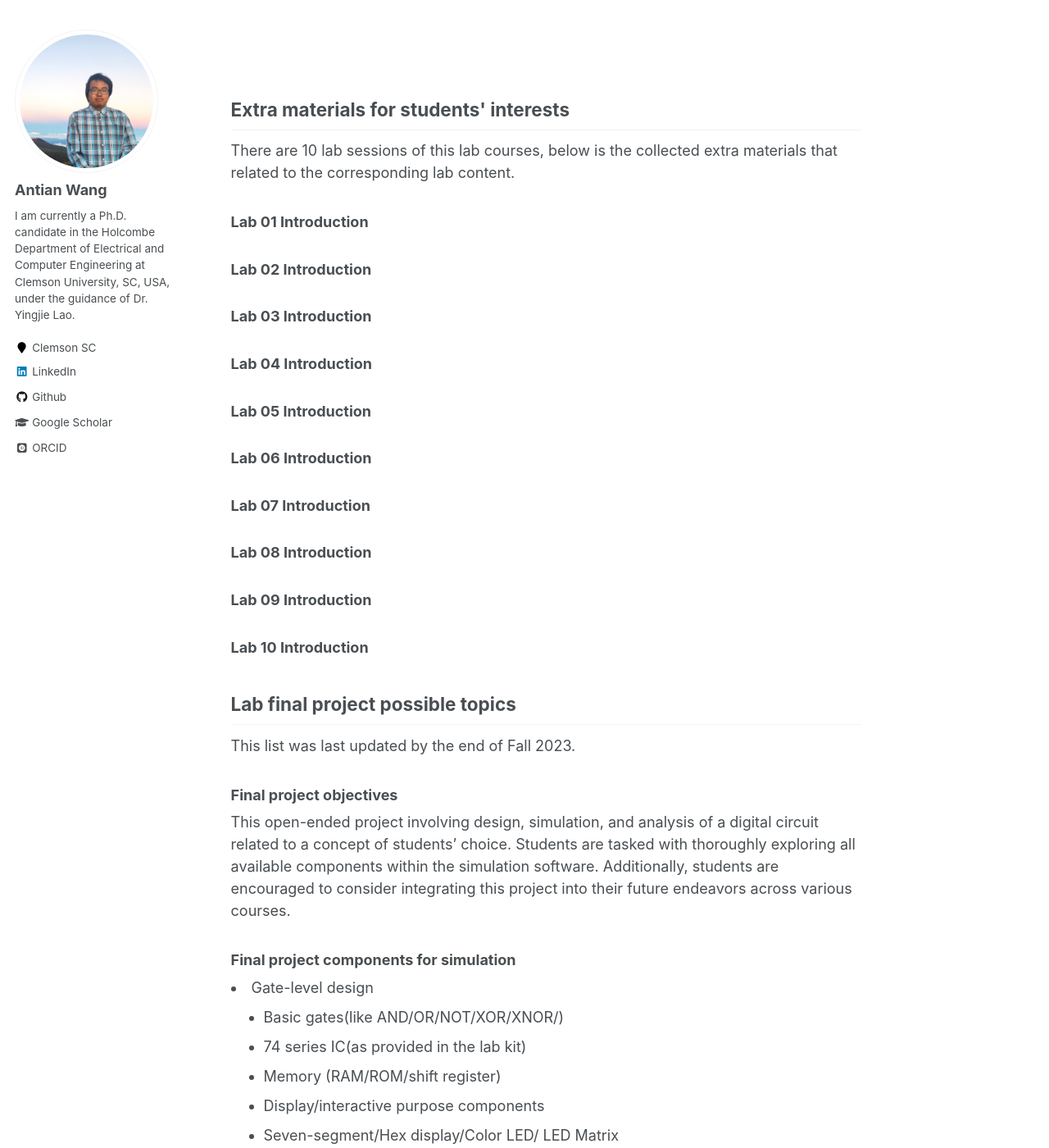
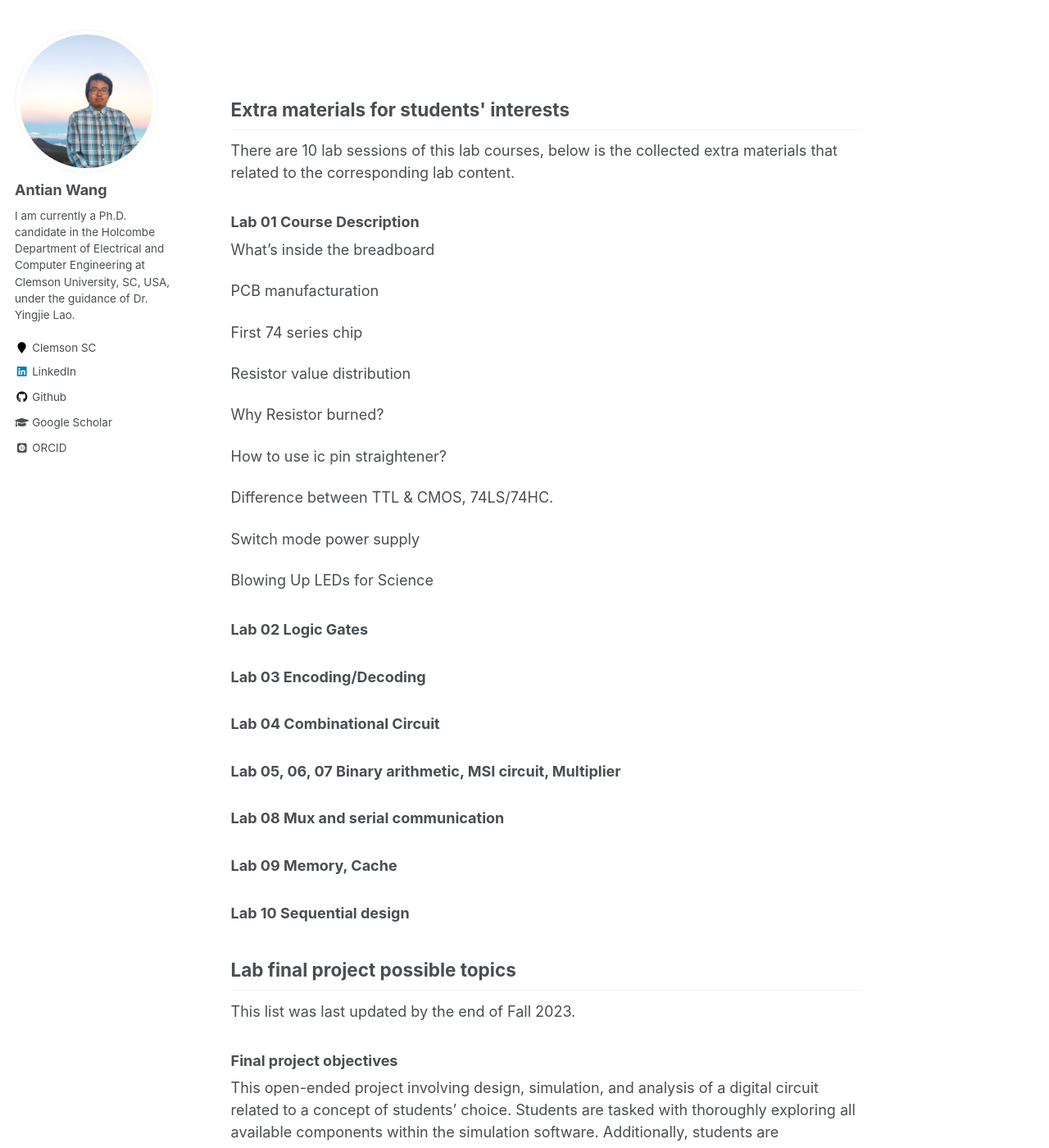
Before and after one commit to wangantian/wangantian.github.io, a Jekyll site: the page built from _teaching/Clemson_ECE2090.md, in a window 1280 px wide and 1400 px high, scrolled down 1735 px. Shown: the whole window at 82% size. Built offline with Jekyll 4.4.1, drawn with Linux system fonts in a browser that asks for light colours; some web fonts are replaced; formulas are drawn with MathJax 3.

Commit message:
Update Clemson_ECE2090.md

```diff
--- a/_teaching/Clemson_ECE2090.md
+++ b/_teaching/Clemson_ECE2090.md
@@ -38,16 +38,31 @@ The draft of the basic usage is avalible here <embed src="https://wangantian.git
 
 <h2 id="Extra_material">Extra materials for students' interests</h2>
 There are 10 lab sessions of this lab courses, below is the collected extra materials that related to the corresponding lab content.
-<h3> Lab 01 Introduction </h3>
-<h3> Lab 02 Introduction </h3>
-<h3> Lab 03 Introduction </h3>
-<h3> Lab 04 Introduction </h3>
-<h3> Lab 05 Introduction </h3>
-<h3> Lab 06 Introduction </h3>
-<h3> Lab 07 Introduction </h3>
-<h3> Lab 08 Introduction </h3>
-<h3> Lab 09 Introduction </h3>
-<h3> Lab 10 Introduction </h3>
+<h3> Lab 01 Course Description </h3>
+What's inside the breadboard
+
+PCB manufacturation
+
+First 74 series chip
+
+Resistor value distribution
+
+Why Resistor burned?
+
+How to use ic pin straightener?
+
+Difference between TTL & CMOS, 74LS/74HC.
+
+Switch mode power supply
+
+Blowing Up LEDs for Science
+<h3> Lab 02 Logic Gates  </h3>
+<h3> Lab 03 Encoding/Decoding </h3>
+<h3> Lab 04 Combinational Circuit  </h3>
+<h3> Lab 05, 06, 07 Binary arithmetic, MSI circuit, Multiplier  </h3>
+<h3> Lab 08 Mux and serial communication </h3>
+<h3> Lab 09 Memory, Cache </h3>
+<h3> Lab 10 Sequential design </h3>
 
 
 <h2 id="project_prompts">Lab final project possible topics</h2>
```
